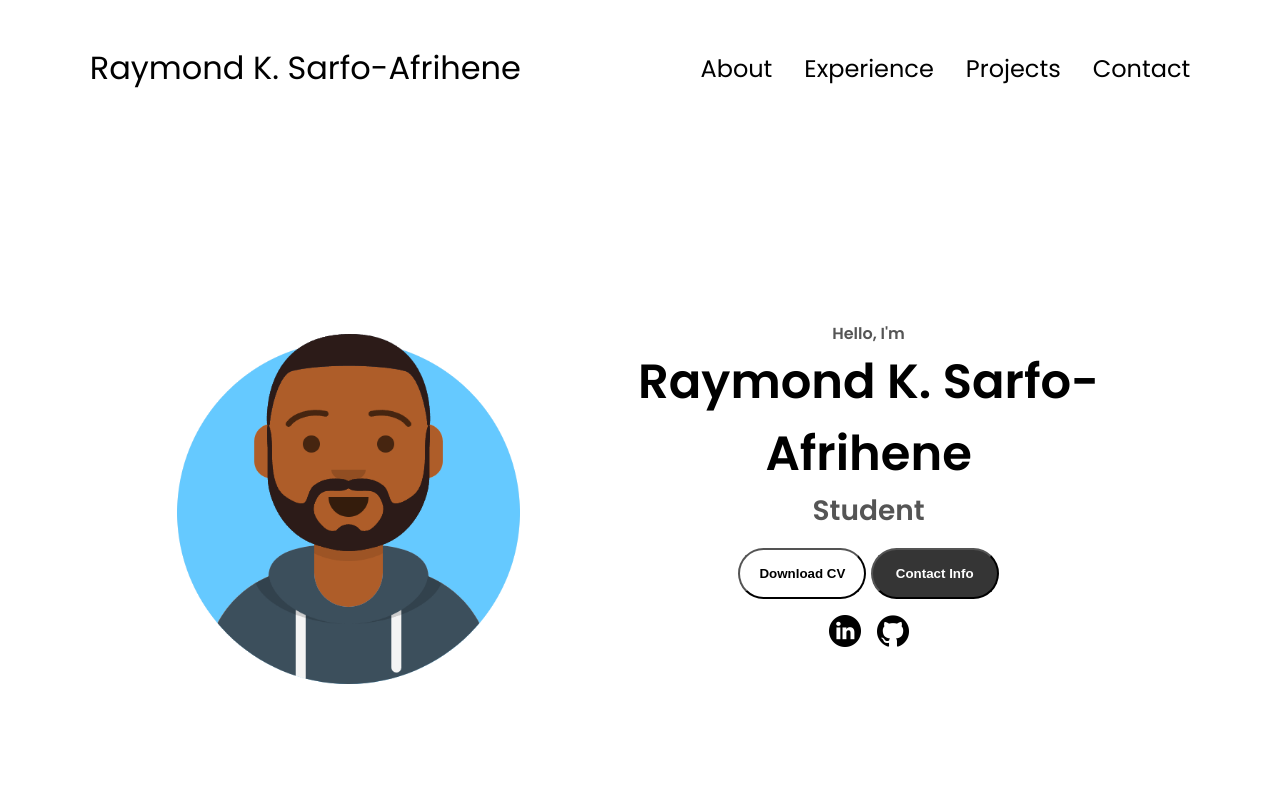
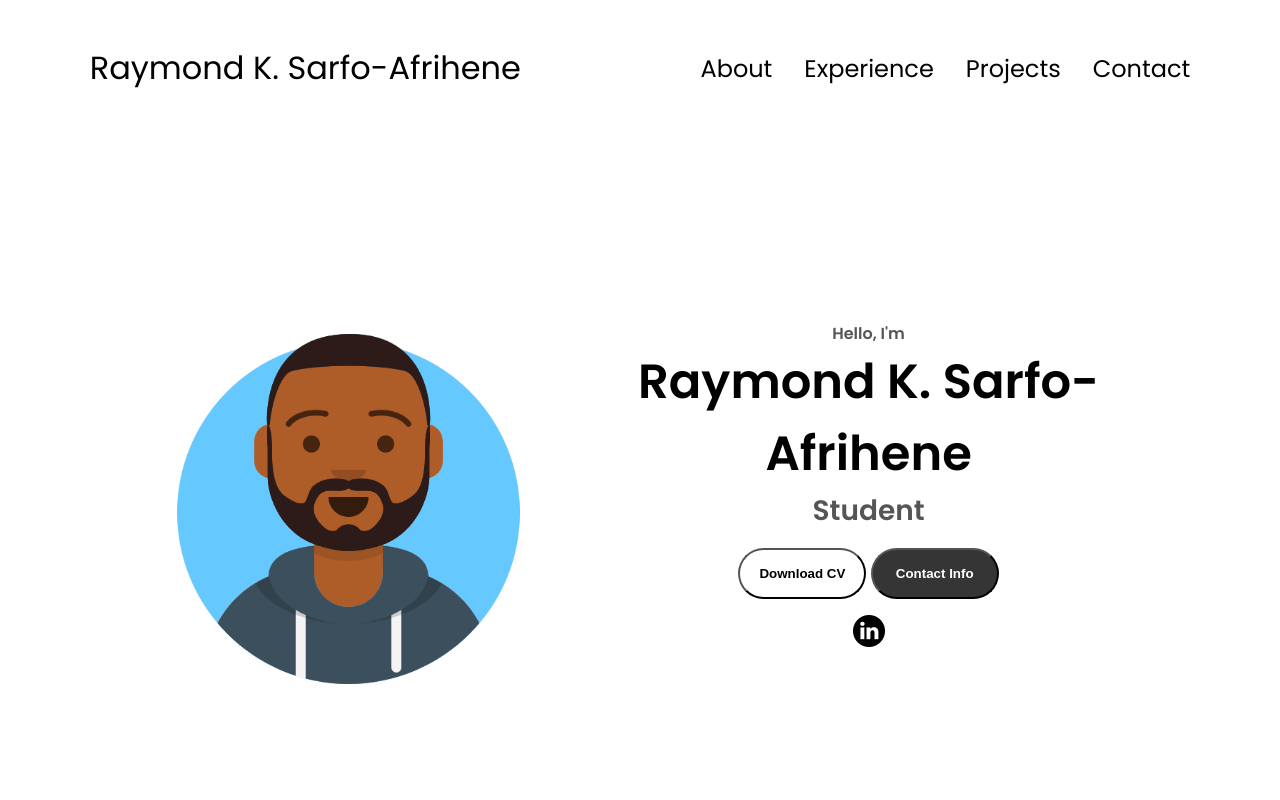
Before and after one commit to Noface101/Portfolio, a plain HTML site: page index.html in a window 1280 px wide. Shown: the top 800 px of the page. Drawn offline with Linux system fonts and the light colour scheme; a script that the page names is missing.

Commit message:
Update index.html

```diff
--- a/index.html
+++ b/index.html
@@ -52,8 +52,8 @@
         <img src="./assets/linkedin.png" alt="My Linkedin profile" class="icon" onclick="location.href='https://linkedin.com/in/raymond-sarfo-afrihene-47345316a/'"
         />
 
-        <img src="./assets/github.png" alt="My Github profile" class="icon" onclick="location.href='https://github.com/'"
-        />
+      <!--  <img src="./assets/github.png" alt="My Github profile" class="icon" onclick="location.href='https://github.com/'"
+        />-->
       </div>
     </div>
   </section>
```
